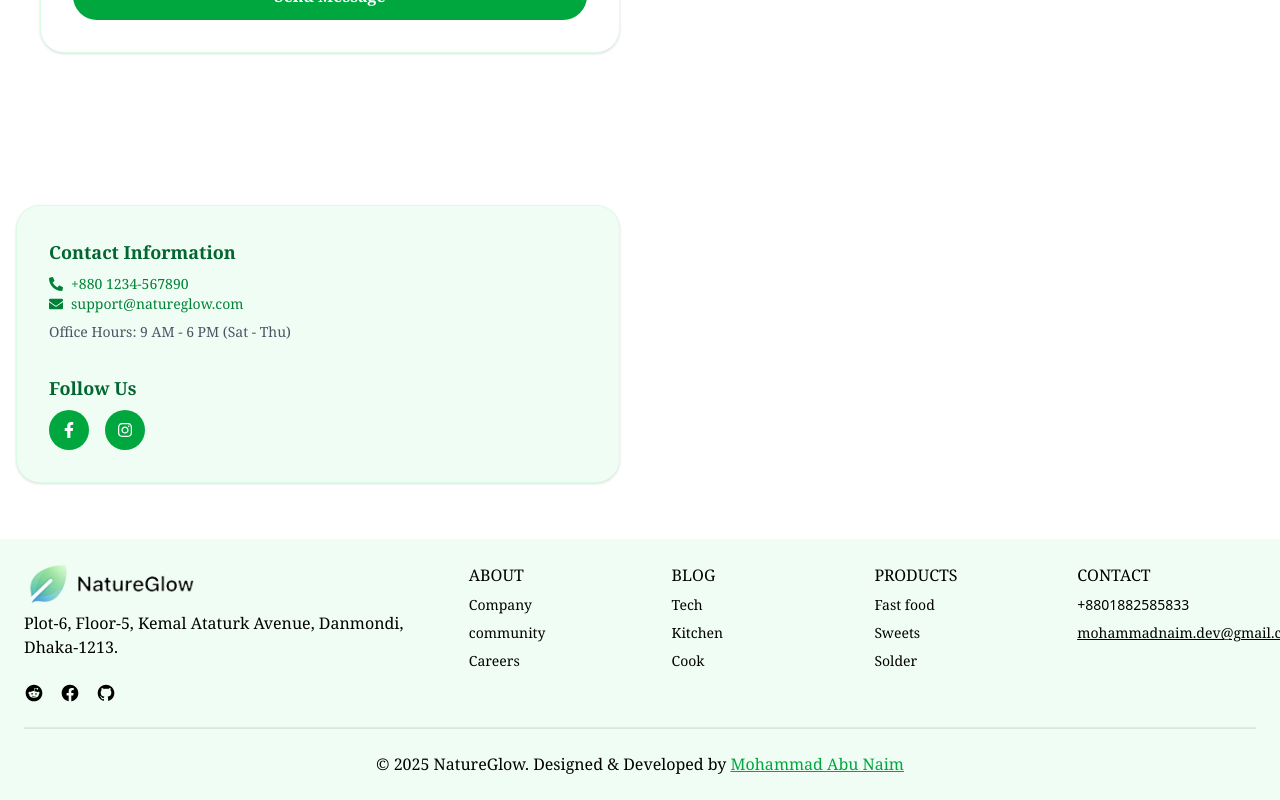
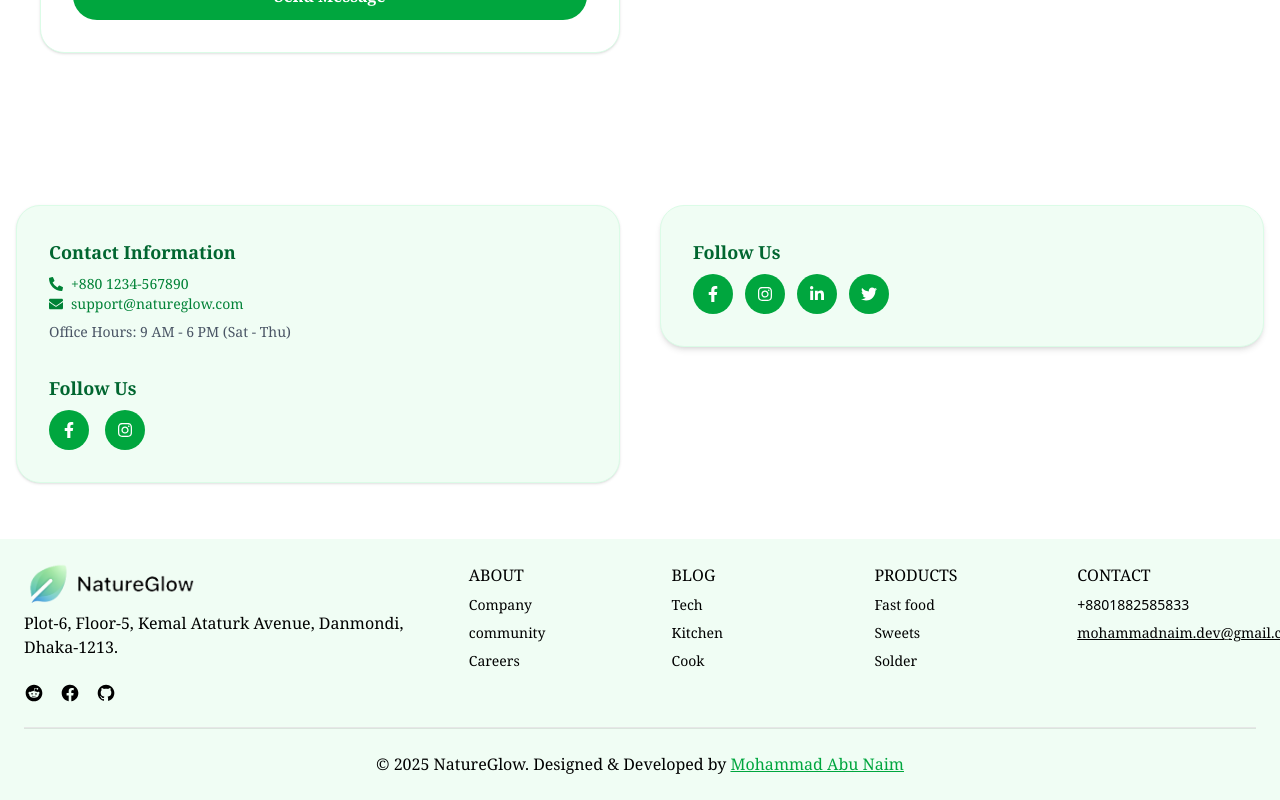
Before and after one commit to md-abu-naim/NatureGlow, a React (Vite) app: page /contact in a window 1280 px wide. Shown: the part 1907-2707 px from the top of the page. Built offline with nearby package versions, Linux system fonts and the light colour scheme.

Commit message:
contact page social icon part started

```diff
--- a/src/Pages/Contact/Contacts.jsx
+++ b/src/Pages/Contact/Contacts.jsx
@@ -1,4 +1,4 @@
-import { FaFacebookF, FaInstagram, FaPhoneAlt, FaEnvelope } from 'react-icons/fa';
+import { FaFacebookF, FaInstagram, FaPhoneAlt, FaEnvelope, FaLinkedinIn, FaTwitter } from 'react-icons/fa';
 import FAQ from '../Home/FAQ';
 import Newsletter from '../Home/Newsletter';
 
@@ -19,6 +19,8 @@ const Contacts = () => {
 
         {/* Newsletter section */}
         <Newsletter />
+
+        {/* Contact section */}
         <section className='grid grid-cols-1 md:grid-cols-2 gap-10 my-14 items-start'>
           <form className='bg-white p-8 rounded-3xl shadow space-y-5 border border-green-100'>
             <div>
@@ -39,6 +41,8 @@ const Contacts = () => {
             </div>
             <button type="submit" className="w-full  bg-green-600 hover:bg-green-700 text-white px-6 py-3 rounded-full transition duration-300 font-semibold">Send Message</button>
           </form>
+
+          {/* Social Icon */}
         </section>
       </div>
 
@@ -65,6 +69,29 @@ const Contacts = () => {
             </div>
           </div>
 
+
+          <div className="bg-green-50 p-8 rounded-3xl shadow-md border border-green-100 space-y-8">
+            {/* Social Media */}
+            <div>
+              <h3 className="text-lg font-bold text-green-800 mb-2">Follow Us</h3>
+              <div className="flex flex-wrap gap-3">
+                <a href="#" className="w-10 h-10 flex items-center justify-center bg-green-600 text-white rounded-full hover:bg-green-700 transition">
+                  <FaFacebookF />
+                </a>
+                <a href="#" className="w-10 h-10 flex items-center justify-center bg-green-600 text-white rounded-full hover:bg-green-700 transition">
+                  <FaInstagram />
+                </a>
+                <a href="#" className="w-10 h-10 flex items-center justify-center bg-green-600 text-white rounded-full hover:bg-green-700 transition">
+                  <FaLinkedinIn />
+                </a>
+                <a href="#" className="w-10 h-10 flex items-center justify-center bg-green-600 text-white rounded-full hover:bg-green-700 transition">
+                  <FaTwitter />
+                </a>
+              </div>
+            </div>
+          </div>
+
+
         </section>
       </div>
     </div>
```
